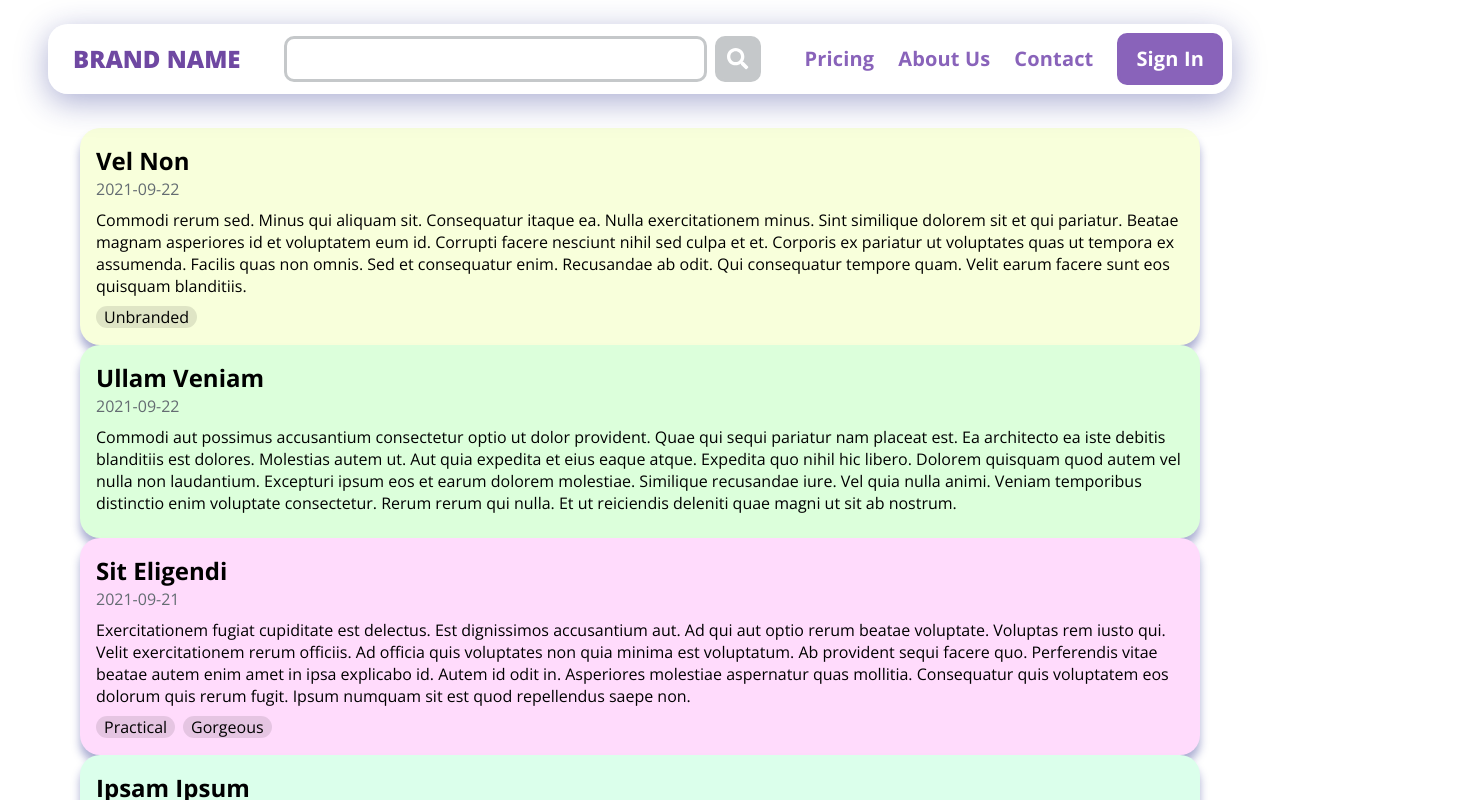
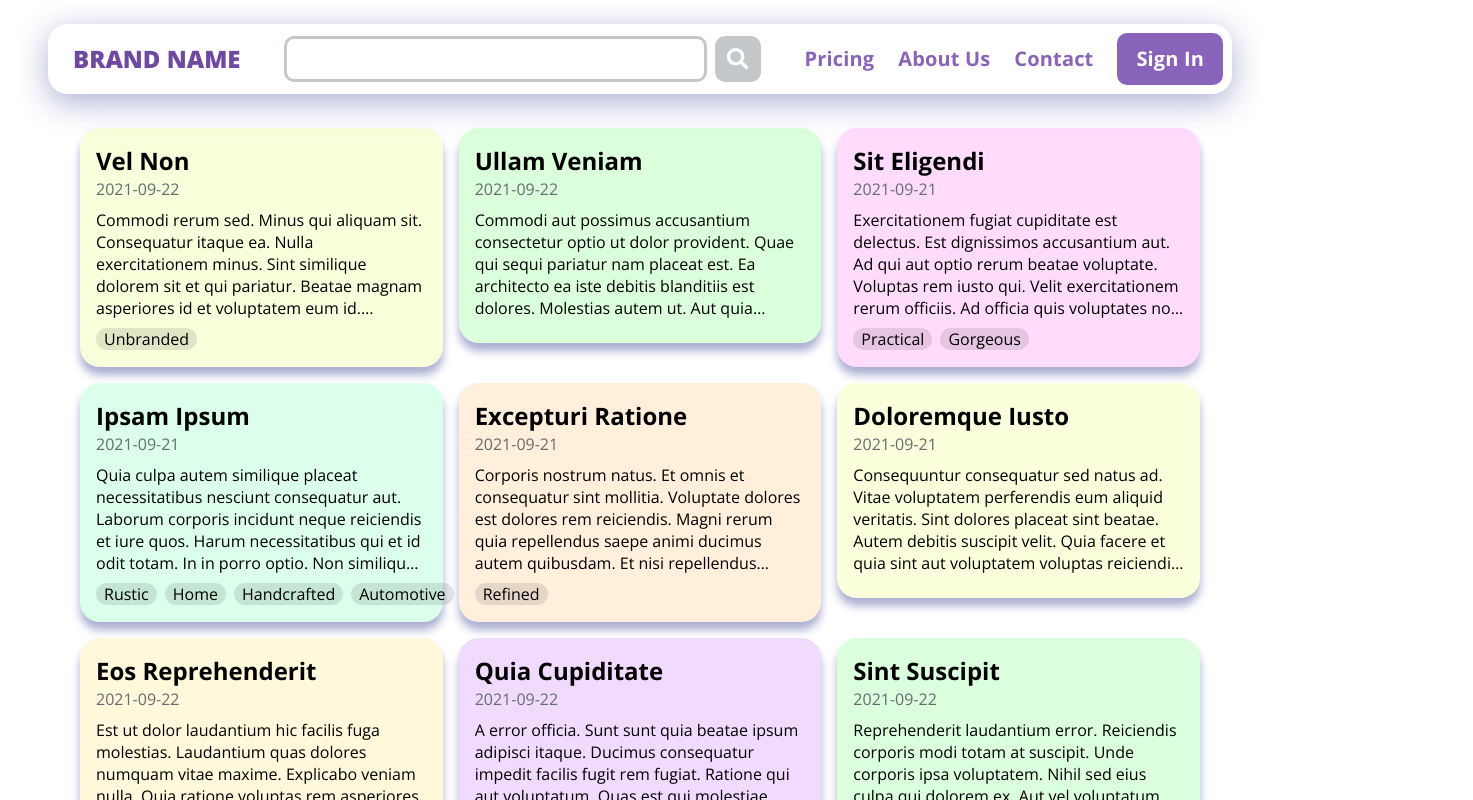
Before and after one commit to NoisyApple/css-layout-techniques-and-responsive-design-workshop, a React app: page / in a window 1280 px wide. Shown: the top 800 px of the page, 1473 px wide, since content can reach past the window. Built offline with nearby package versions, Linux system fonts and the light colour scheme.

Commit message:
:lipstick: Grid layout implemented.

```diff
--- a/src/components/Magazine/Magazine.scss
+++ b/src/components/Magazine/Magazine.scss
@@ -14,6 +14,10 @@
 
     // ===[GRID LAYOUT PROPERTIES GOES HERE]===
 
+    display: grid;
+    grid-template-columns: repeat(12, 1fr);
+    gap: space(2);
+
     // ===[GRID LAYOUT PROPERTIES GOES HERE]===
   }
 }
```
